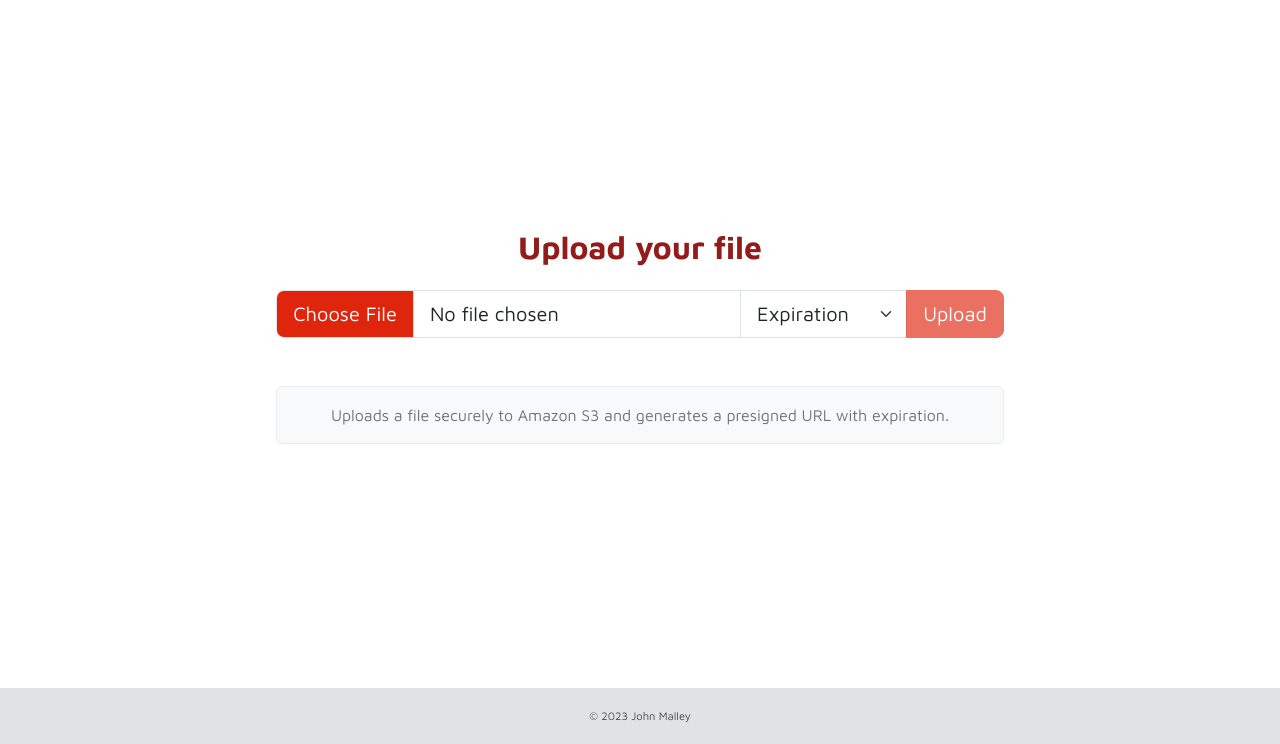
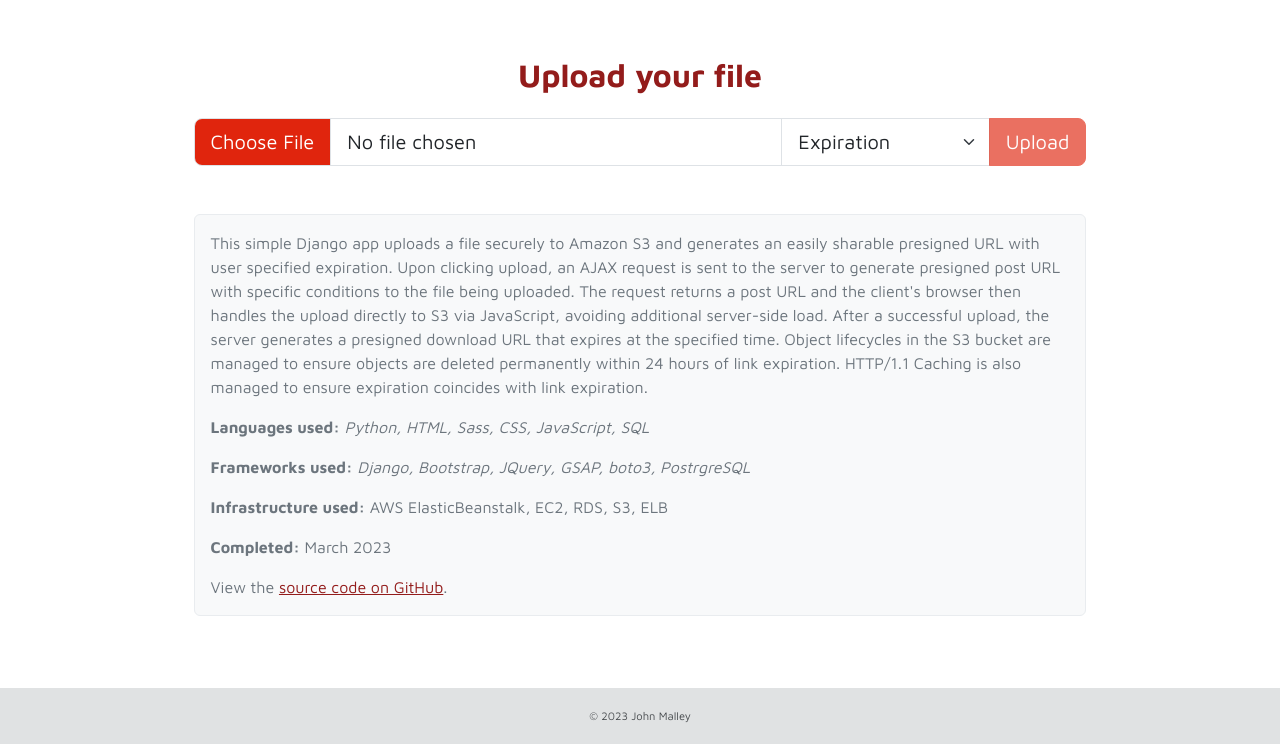
Before and after one commit to jpmalley/filetransferapp, a Django app: page / in a window 1280 px wide. Shown: the part 56-800 px from the top of the page. Run offline with Django 4.2, Linux system fonts and the light colour scheme; some libraries are stand-ins or nearby versions.

Commit message:
object expiration done

```diff
--- a/filetransfer/filetransfer/static/css/styles.css
+++ b/filetransfer/filetransfer/static/css/styles.css
@@ -31,6 +31,12 @@ section.main > .container {
     font-size: 1.2rem;
 }
 
+@media (min-width: 768px) {
+    #uploadFormContainer {
+        max-width: 80%;
+    }
+}
+
 
 /* ---------------------------------------------------
     FOOTER STYLES
--- a/filetransfer/filetransfer/static/js/home.js
+++ b/filetransfer/filetransfer/static/js/home.js
@@ -32,7 +32,6 @@ $(document).ready(function showForm() {
 $(document).ready(function() {
     $("#id_file, #id_expiration").on("change", function() {
         let empty = false;
-        console.log("here")
         $("#uploadForm input, #uploadForm select").each(function() {
             empty = $(this).val().length == 0;
         });
@@ -71,7 +70,7 @@ $(document).ready(function () {
 
 function getSignedRequest(file, expiresIn) {
     var xhr = new XMLHttpRequest();
-    xhr.open("GET", presignUploadUrl+"?file_name="+file.name+"&file_type="+file.type);
+    xhr.open("GET", presignUploadUrl+"?file_name="+file.name+"&file_type="+file.type+"&expires_in="+expiresIn);
     xhr.onreadystatechange = function(){
         if (xhr.readyState === 4) {
             if (xhr.status === 200) {
@@ -114,6 +113,7 @@ function getDownloadUrl(fileId, object, expiresIn) {
         if (xhr.readyState === 4) {
             if (xhr.status === 200) {
                 var response = JSON.parse(xhr.responseText);
+                console.log(response.url);
                 var redirect = "/success/?download_url="+encodeURIComponent(response.url);
                 $(location).attr("href", redirect);
             } else {
--- a/filetransfer/filetransfer/templates/base.html
+++ b/filetransfer/filetransfer/templates/base.html
@@ -80,6 +80,7 @@
     <script src="https://cdn.jsdelivr.net/npm/@popperjs/core@2.11.6/dist/umd/popper.min.js" integrity="sha384-oBqDVmMz9ATKxIep9tiCxS/Z9fNfEXiDAYTujMAeBAsjFuCZSmKbSSUnQlmh/jp3" crossorigin="anonymous"></script>
     <script src="https://cdn.jsdelivr.net/npm/bootstrap@5.3.0-alpha1/dist/js/bootstrap.min.js" integrity="sha384-mQ93GR66B00ZXjt0YO5KlohRA5SY2XofN4zfuZxLkoj1gXtW8ANNCe9d5Y3eG5eD" crossorigin="anonymous"></script>
     <script src="https://cdnjs.cloudflare.com/ajax/libs/gsap/3.11.5/gsap.min.js"></script>
+    <script src="https://sdk.amazonaws.com/js/aws-sdk-2.1341.0.min.js"></script>
 
     <script type="text/javascript" src="{% static 'js/scripts.js' %}"></script>
 
--- a/filetransfer/filetransfer/templates/home/home.html
+++ b/filetransfer/filetransfer/templates/home/home.html
@@ -19,8 +19,13 @@
                         <div class="progress-bar progress-bar-striped progress-bar-animated" style="width: 100%"><strong>Uploading...</strong></div>
                     </div>
                 </div>
-                <div id="description" class="alert alert-secondary text-center mt-5">
-                    Uploads a file securely to Amazon S3 and generates a presigned URL with expiration.
+                <div id="description" class="alert alert-secondary text-left mt-5">
+                    <p>This simple Django app uploads a file securely to Amazon S3 and generates an easily sharable presigned URL with user specified expiration. Upon clicking upload, an AJAX request is sent to the server to generate presigned post URL with specific conditions to the file being uploaded. The request returns a post URL and the client's browser then handles the upload directly to S3 via JavaScript, avoiding additional server-side load. After a successful upload, the server generates a presigned download URL that expires at the specified time. Object lifecycles in the S3 bucket are managed to ensure objects are deleted permanently within 24 hours of link expiration. HTTP/1.1 Caching is also managed to ensure expiration coincides with link expiration.</p>
+                    <p><strong>Languages used:</strong> <em>Python, HTML, Sass, CSS, JavaScript, SQL</em></p>
+                    <p><strong>Frameworks used:</strong> <em>Django, Bootstrap, JQuery, GSAP, boto3, PostrgreSQL</em></p>
+                    <p><strong>Infrastructure used:</strong> AWS ElasticBeanstalk, EC2, RDS, S3, ELB</p>
+                    <p><strong>Completed:</strong> March 2023</p>
+                    <p class="mb-0">View the <a href="https://github.com/jpmalley/filetransferapp">source code on GitHub</a>.</p>
                 </div>
             </div>
         </div>
--- a/filetransfer/home/views.py
+++ b/filetransfer/home/views.py
@@ -5,7 +5,7 @@ from .models import File
 from .forms import UploadForm
 from .services import FileDirectUploadService
 
-import urllib.parse
+# import urllib.parse
 
 
 def home(request):
@@ -18,9 +18,9 @@ def home(request):
 
 def success(request):
     encoded_url = request.GET.get("download_url")
-    download_url = urllib.parse.unquote(encoded_url)
+    # download_url = urllib.parse.unquote(encoded_url)
     context = {}
-    context["download_url"] = download_url
+    context["download_url"] = encoded_url
 
     return render(request, "home/success.html", context)
 
@@ -28,8 +28,9 @@ def success(request):
 def presignUpload(request):
     file_name = request.GET.get("file_name")
     file_type = request.GET.get("file_type")
+    expires_in = request.GET.get("expires_in")
     service = FileDirectUploadService
-    presigned_data = service.start(service, file_name=file_name, file_type=file_type)
+    presigned_data = service.start(service, file_name=file_name, file_type=file_type, expires_in=expires_in)
     response = presigned_data
 
     return JsonResponse(response)
```
Also changed, not shown: filetransfer/home/client.py (+14 -5 lines), filetransfer/home/services.py (+4 -11 lines).
